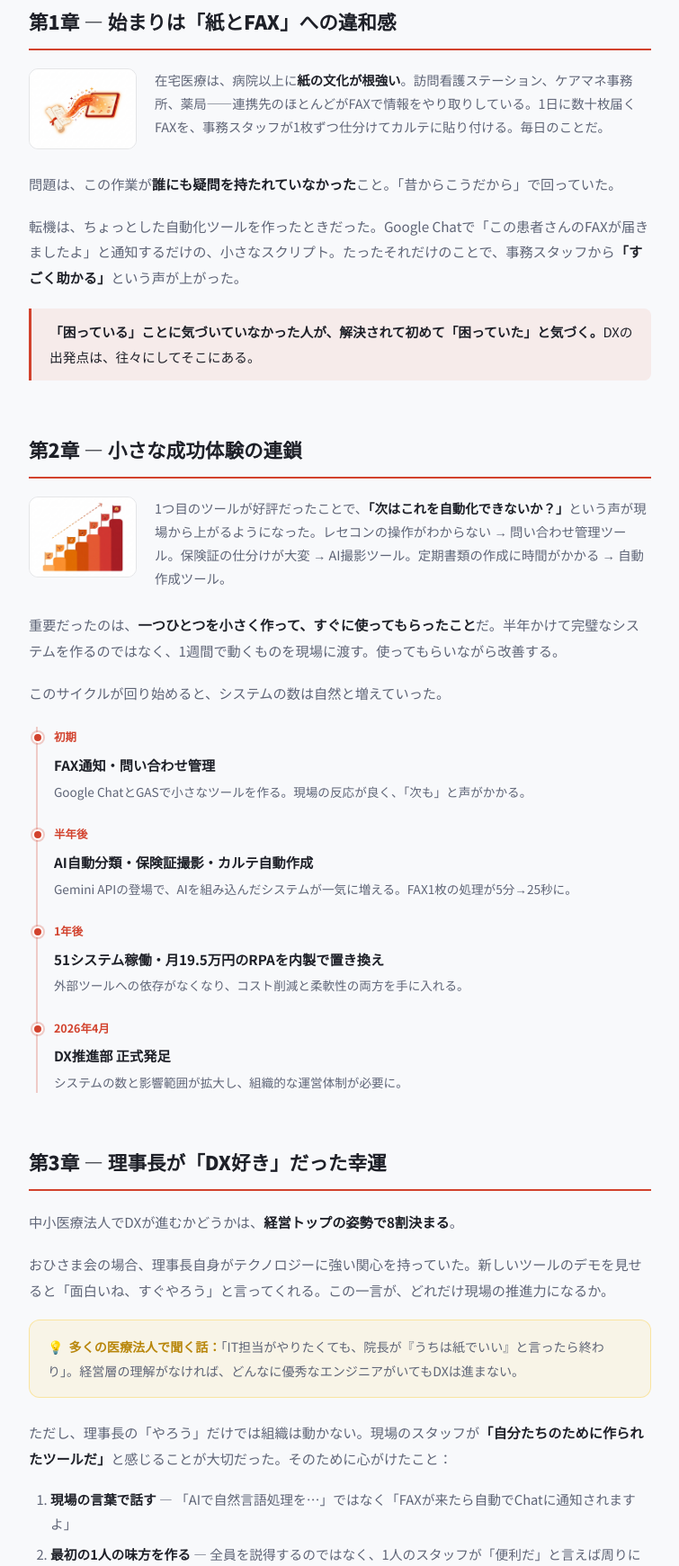
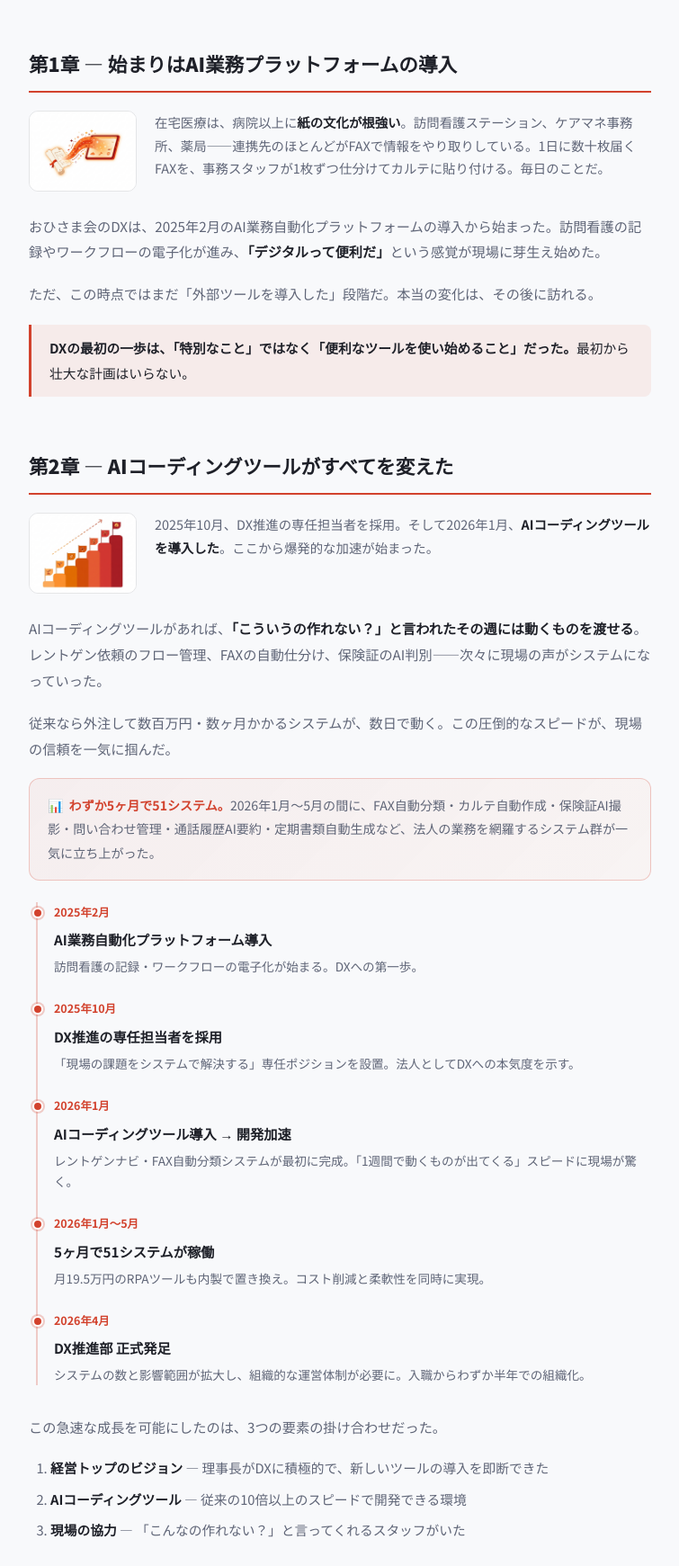
Before and after one commit to hiroshiiwaki-netizen/ohisama-dx-showcase, a plain HTML site: page article2/index.html in a window 1280 px wide. Shown: the part 789-2530 px from the top of the page at 90% size, without its empty margins (262-1017 px from the left). Drawn offline with Linux system fonts and the light colour scheme.

Commit message:
コラム1 正確な時系列に修正（2025/2 TukusiAI → 2025/10入職 → 2026/1 Antigravity → 5ヶ月で51システム）

```diff
--- a/article2/index.html
+++ b/article2/index.html
@@ -88,55 +88,70 @@ blockquote strong{color:var(--red)}
   <h2>「DX」という言葉が来る前から、現場は動いていた</h2>
 
   <p>おひさま会にDX推進部が正式に発足したのは、2026年4月のことだ。</p>
-  <p>だが、デジタル化の取り組みは、それよりずっと前から始まっていた。正確に言えば、<strong>「DX」という言葉を意識する前から、現場の「困った」を一つずつ解決する過程で、気づけば51のシステムが動いていた</strong>のだ。</p>
+  <p>だが、デジタル化の取り組みはそれよりずっと前から始まっていた。2025年2月、法人として初めてAI業務自動化プラットフォームを導入。同年10月にはDX推進の専任担当者を採用した。</p>
+  <p>そして2026年1月、AIコーディングツールを導入してからの加速が凄まじかった。<strong>わずか5ヶ月で51のシステムが稼働する</strong>までになったのだ。</p>
   <p>この記事では、中小の在宅医療法人でDXがどのように芽生え、組織化に至ったかを振り返る。</p>
 
   <!-- フェーズ1 -->
-  <h2>第1章 — 始まりは「紙とFAX」への違和感</h2>
+  <h2>第1章 — 始まりはAI業務プラットフォームの導入</h2>
 
   <div class="fig">
     <img src="img/culture.png" alt="紙からデジタルへの変化">
     <div class="fig-text">在宅医療は、病院以上に<strong>紙の文化が根強い</strong>。訪問看護ステーション、ケアマネ事務所、薬局——連携先のほとんどがFAXで情報をやり取りしている。1日に数十枚届くFAXを、事務スタッフが1枚ずつ仕分けてカルテに貼り付ける。毎日のことだ。</div>
   </div>
 
-  <p>問題は、この作業が<strong>誰にも疑問を持たれていなかった</strong>こと。「昔からこうだから」で回っていた。</p>
-  <p>転機は、ちょっとした自動化ツールを作ったときだった。Google Chatで「この患者さんのFAXが届きましたよ」と通知するだけの、小さなスクリプト。たったそれだけのことで、事務スタッフから<strong>「すごく助かる」</strong>という声が上がった。</p>
+  <p>おひさま会のDXは、2025年2月のAI業務自動化プラットフォームの導入から始まった。訪問看護の記録やワークフローの電子化が進み、<strong>「デジタルって便利だ」</strong>という感覚が現場に芽生え始めた。</p>
+  <p>ただ、この時点ではまだ「外部ツールを導入した」段階だ。本当の変化は、その後に訪れる。</p>
 
-  <blockquote><strong>「困っている」ことに気づいていなかった人が、解決されて初めて「困っていた」と気づく。</strong>DXの出発点は、往々にしてそこにある。</blockquote>
+  <blockquote><strong>DXの最初の一歩は、「特別なこと」ではなく「便利なツールを使い始めること」だった。</strong>最初から壮大な計画はいらない。</blockquote>
 
   <!-- フェーズ2 -->
-  <h2>第2章 — 小さな成功体験の連鎖</h2>
+  <h2>第2章 — AIコーディングツールがすべてを変えた</h2>
 
   <div class="fig">
     <img src="img/growth.png" alt="成長の階段">
-    <div class="fig-text">1つ目のツールが好評だったことで、<strong>「次はこれを自動化できないか？」</strong>という声が現場から上がるようになった。レセコンの操作がわからない → 問い合わせ管理ツール。保険証の仕分けが大変 → AI撮影ツール。定期書類の作成に時間がかかる → 自動作成ツール。</div>
+    <div class="fig-text">2025年10月、DX推進の専任担当者を採用。そして2026年1月、<strong>AIコーディングツールを導入した</strong>。ここから爆発的な加速が始まった。</div>
   </div>
 
-  <p>重要だったのは、<strong>一つひとつを小さく作って、すぐに使ってもらったこと</strong>だ。半年かけて完璧なシステムを作るのではなく、1週間で動くものを現場に渡す。使ってもらいながら改善する。</p>
-  <p>このサイクルが回り始めると、システムの数は自然と増えていった。</p>
+  <p>AIコーディングツールがあれば、<strong>「こういうの作れない？」と言われたその週には動くものを渡せる</strong>。レントゲン依頼のフロー管理、FAXの自動仕分け、保険証のAI判別——次々に現場の声がシステムになっていった。</p>
+  <p>従来なら外注して数百万円・数ヶ月かかるシステムが、数日で動く。この圧倒的なスピードが、現場の信頼を一気に掴んだ。</p>
+
+  <div class="effect"><strong>わずか5ヶ月で51システム。</strong>2026年1月〜5月の間に、FAX自動分類・カルテ自動作成・保険証AI撮影・問い合わせ管理・通話履歴AI要約・定期書類自動生成など、法人の業務を網羅するシステム群が一気に立ち上がった。</div>
 
   <div class="tl">
     <div class="tl-item">
-      <div class="tl-date">初期</div>
-      <div class="tl-title">FAX通知・問い合わせ管理</div>
-      <div class="tl-desc">Google ChatとGASで小さなツールを作る。現場の反応が良く、「次も」と声がかかる。</div>
+      <div class="tl-date">2025年2月</div>
+      <div class="tl-title">AI業務自動化プラットフォーム導入</div>
+      <div class="tl-desc">訪問看護の記録・ワークフローの電子化が始まる。DXへの第一歩。</div>
     </div>
     <div class="tl-item">
-      <div class="tl-date">半年後</div>
-      <div class="tl-title">AI自動分類・保険証撮影・カルテ自動作成</div>
-      <div class="tl-desc">Gemini APIの登場で、AIを組み込んだシステムが一気に増える。FAX1枚の処理が5分→25秒に。</div>
+      <div class="tl-date">2025年10月</div>
+      <div class="tl-title">DX推進の専任担当者を採用</div>
+      <div class="tl-desc">「現場の課題をシステムで解決する」専任ポジションを設置。法人としてDXへの本気度を示す。</div>
     </div>
     <div class="tl-item">
-      <div class="tl-date">1年後</div>
-      <div class="tl-title">51システム稼働・月19.5万円のRPAを内製で置き換え</div>
-      <div class="tl-desc">外部ツールへの依存がなくなり、コスト削減と柔軟性の両方を手に入れる。</div>
+      <div class="tl-date">2026年1月</div>
+      <div class="tl-title">AIコーディングツール導入 → 開発加速</div>
+      <div class="tl-desc">レントゲンナビ・FAX自動分類システムが最初に完成。「1週間で動くものが出てくる」スピードに現場が驚く。</div>
+    </div>
+    <div class="tl-item">
+      <div class="tl-date">2026年1月〜5月</div>
+      <div class="tl-title">5ヶ月で51システムが稼働</div>
+      <div class="tl-desc">月19.5万円のRPAツールも内製で置き換え。コスト削減と柔軟性を同時に実現。</div>
     </div>
     <div class="tl-item">
       <div class="tl-date">2026年4月</div>
       <div class="tl-title">DX推進部 正式発足</div>
-      <div class="tl-desc">システムの数と影響範囲が拡大し、組織的な運営体制が必要に。</div>
+      <div class="tl-desc">システムの数と影響範囲が拡大し、組織的な運営体制が必要に。入職からわずか半年での組織化。</div>
     </div>
   </div>
+
+  <p>この急速な成長を可能にしたのは、3つの要素の掛け合わせだった。</p>
+  <ol>
+    <li><strong>経営トップのビジョン</strong> — 理事長がDXに積極的で、新しいツールの導入を即断できた</li>
+    <li><strong>AIコーディングツール</strong> — 従来の10倍以上のスピードで開発できる環境</li>
+    <li><strong>現場の協力</strong> — 「こんなの作れない？」と言ってくれるスタッフがいた</li>
+  </ol>
 
   <!-- フェーズ3 -->
   <h2>第3章 — 理事長が「DX好き」だった幸運</h2>
```
